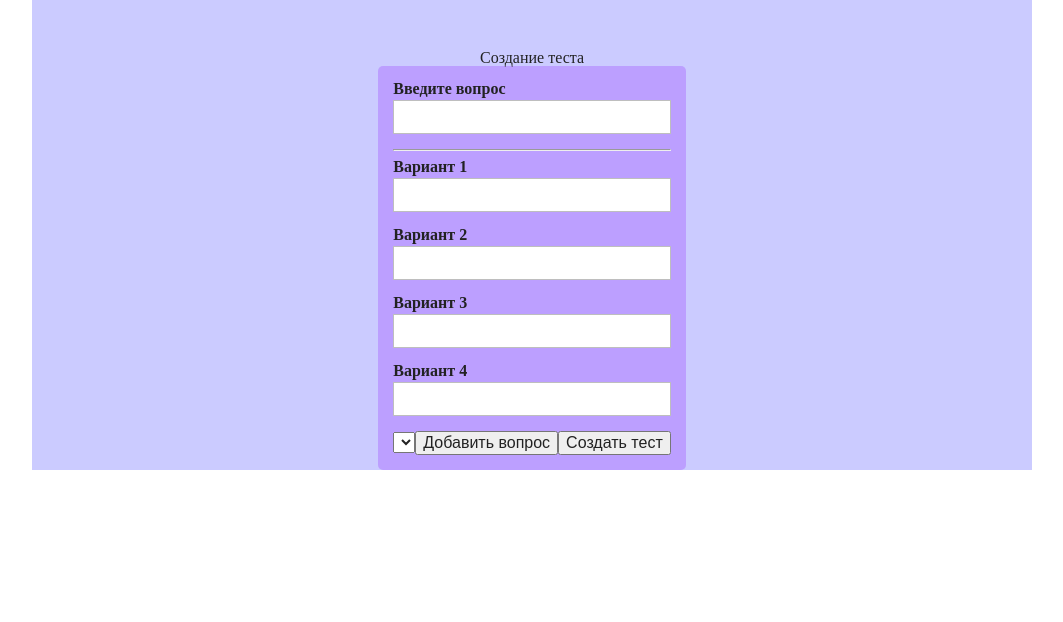
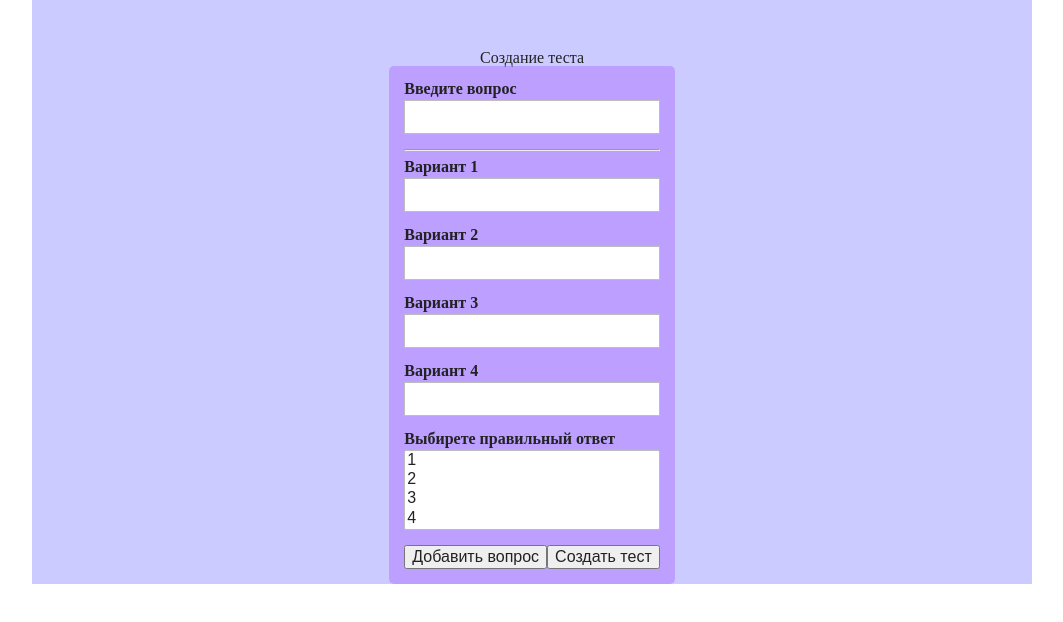
Before and after one commit to nikita-resh/tutor, a React app: page /quiz-creator in a window 1280 px wide. Shown: the top 622 px of the page, without its empty margins (108-1171 px from the left). Built offline with nearby package versions, Linux system fonts and the light colour scheme.

Commit message:
fead: add multiple choice

```diff
--- /dev/null
+++ b/src/components/UI/Input/Select/Select.css
@@ -0,0 +1,21 @@
+.Select {
+  margin-bottom: 15px;
+}
+
+.Select label {
+  margin: 0 0 3px 0;
+  padding: 0;
+  font-weight: bold;
+  display: block;
+}
+
+.Select select {
+  display: block;
+  box-sizing: border-box;
+  border: 1px solid #bebebe;
+  margin: 0 0 5px;
+  height: 80px;
+  width: 100%;
+  outline: none;
+  transition: all 0.3s ease-in-out;
+}
--- /dev/null
+++ b/src/components/UI/Input/Select/Select.js
@@ -0,0 +1,29 @@
+import React from "react";
+import "./Select.css";
+
+const Select = (props) => {
+  const htmlFor = `${props.label}-${Math.random()}`;
+
+  return (
+    <div className="Select">
+      <label htmlFor={htmlFor}>{props.label}</label>
+      <select
+        id={htmlFor}
+        value={props.value}
+        onChange={props.onChange}
+        multiple
+        size="4"
+      >
+        {props.options.map((option, index) => {
+          return (
+            <option value={option.value} key={index}>
+              {option.text}
+            </option>
+          );
+        })}
+      </select>
+    </div>
+  );
+};
+
+export default Select;
--- a/src/containers/QuizCreator/QuizCreator.js
+++ b/src/containers/QuizCreator/QuizCreator.js
@@ -2,6 +2,7 @@ import React, { Component } from "react";
 import "./QuizCreator.css";
 import { createControl } from "../../form/formFramework";
 import Input from "../../components/UI/Input/Input";
+import Select from "../../components/UI/Input/Select/Select";
 
 function createFormControls() {
   return {
@@ -36,6 +37,7 @@ export default class QuizCreator extends Component {
   state = {
     quiz: [],
     formControls: createFormControls(),
+    rightAnswer: [],
   };
 
   submitHandler = (e) => {
@@ -56,6 +58,7 @@ export default class QuizCreator extends Component {
             valid={control.valid}
             shouldValidate={!!control.validation}
             touched={control.touched}
+            key={index}
             errorMessage={control.errorMessage}
             onChange={(e) => this.changeHandler(e.target.value, controlName)}
           />
@@ -65,19 +68,66 @@ export default class QuizCreator extends Component {
     });
   }
 
-  addQuestionHandler() {}
+  selectChangeHandler = (e) => {
+    // console.log(e.target.value);
+
+    let array = [...this.state.rightAnswer];
+
+    if (
+      this.state.rightAnswer.indexOf(+e.target.value) === -1 &&
+      e.target.value !== ""
+    ) {
+      array.push(+e.target.value);
+    } else {
+      array.splice(array.indexOf(+e.target.value), 1);
+    }
+
+    this.setState({
+      rightAnswer: array,
+    });
+  };
+
+  addQuestionHandler = () => {
+    console.log(this.state.rightAnswer);
+  };
 
   createQuizHandler() {}
 
   render() {
+    const select = (
+      <Select
+        label="Выбирете правильный ответ"
+        value={this.state.rightAnswer}
+        onChange={this.selectChangeHandler}
+        key={Math.random()}
+        options={[
+          {
+            text: 1,
+            value: 1,
+          },
+          {
+            text: 2,
+            value: 2,
+          },
+          {
+            text: 3,
+            value: 3,
+          },
+          {
+            text: 4,
+            value: 4,
+          },
+        ]}
+      />
+    );
+
     return (
       <div className="QuizCreator">
         <div>
           <h1>Создание теста</h1>
           <form onSubmit={this.submitHandler}>
             {this.renderControls()}
-
-            <select></select>
+            {select}
             <button type="primary" onClick={this.addQuestionHandler}>
               Добавить вопрос
             </button>
```
